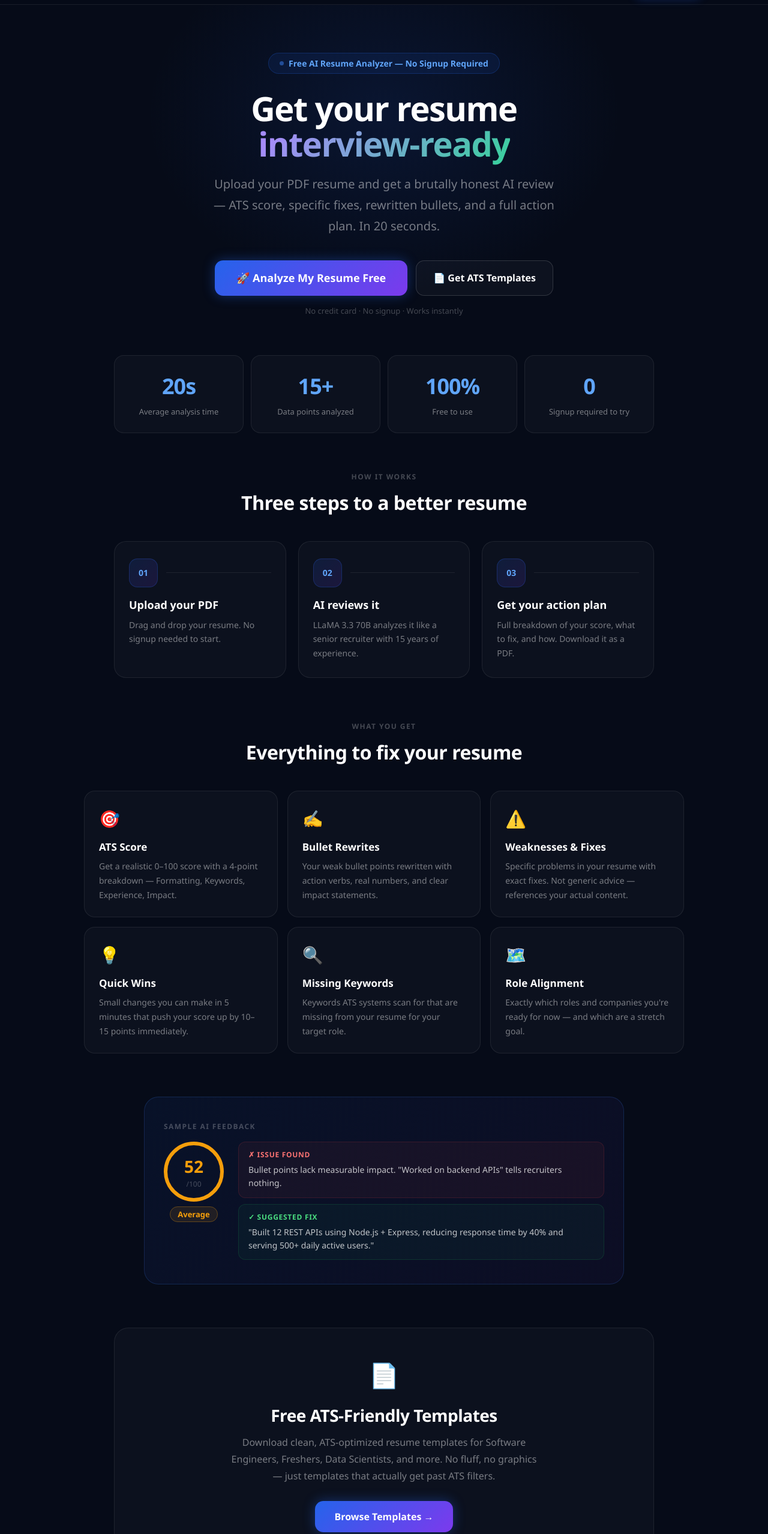
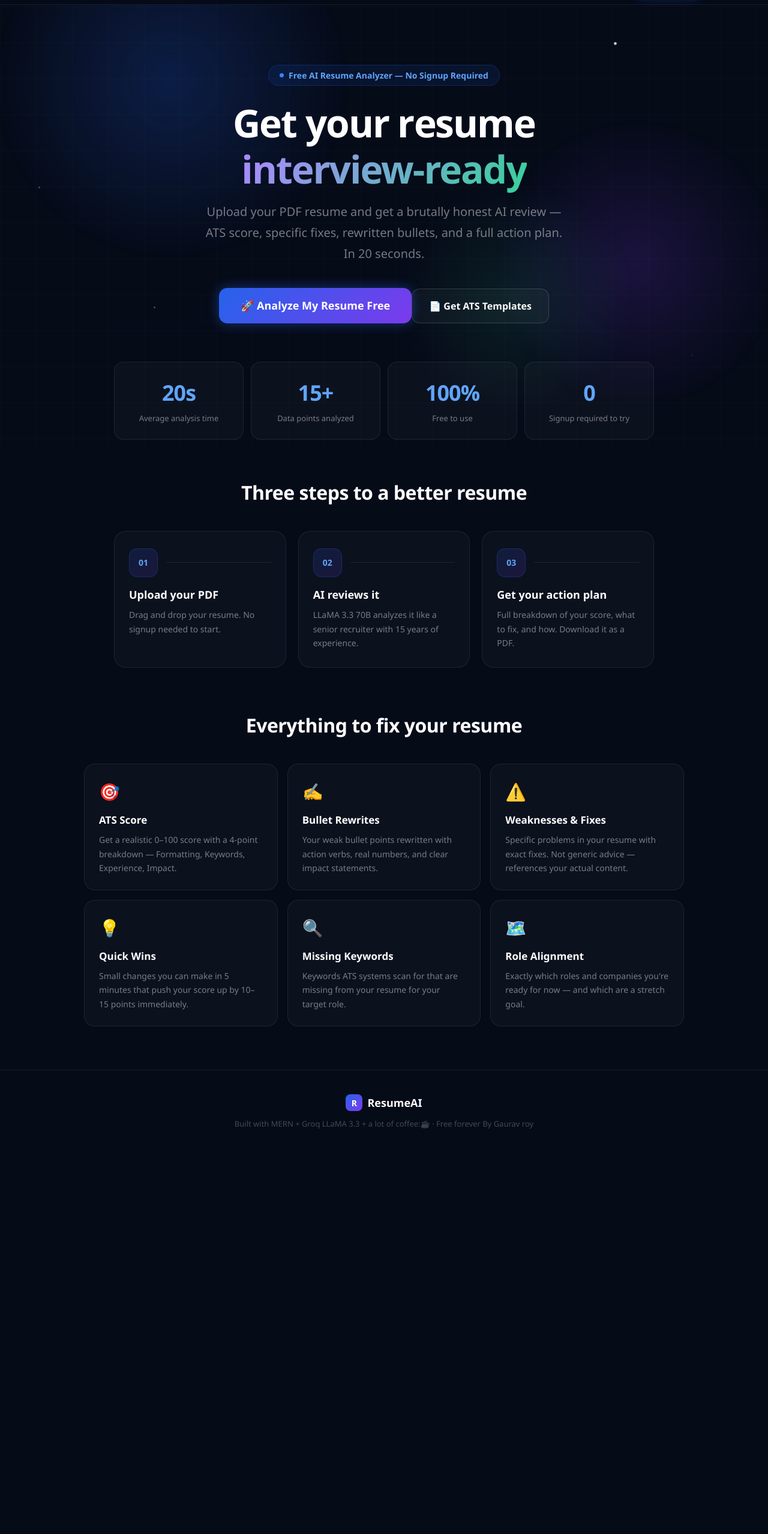
Before and after one commit to roygaurav007/resume-analyzer, a React (Vite) app in the folder client/: page / in a window 1280 px wide. Shown: the part 49-2606 px from the top of the page at 60% size. After the commit the page ends 1973 px from the top, so only its background shows below. Built offline with nearby package versions, Linux system fonts and the light colour scheme; no server answers.

Commit message:
Animation canges to the landing page

```diff
--- a/client/src/pages/Analyze.jsx
+++ b/client/src/pages/Analyze.jsx
@@ -56,7 +56,7 @@ const KnightMascot = ({ uploaded }) => {
   const [frame,setFrame]   = useState(0)
   const [bounce,setBounce] = useState(0)
   const [msgIdx,setMsgIdx] = useState(0)
-  const idle     = ["Welcome, Adventurer!", "Drop thy resume here!", "I shall guide you!", "Upload and conquer!"]
+  const idle     = ["Welcome,to Gaurav's portal Adventurer!", "Drop thy resume here!", "I shall guide you!", "Upload and conquer!"]
   const uploaded_ = ["Excellent! Ready!", "Prepare for battle!", "Click Analyze now!"]
   const msgs = uploaded ? uploaded_ : idle
   useEffect(()=>{const t=setInterval(()=>setFrame(f=>(f+1)%2),500);return()=>clearInterval(t)},[])
--- a/client/src/pages/Landing.jsx
+++ b/client/src/pages/Landing.jsx
@@ -26,24 +26,44 @@ export default function Landing() {
     { val: '0', label: 'Signup required to try' },
   ]
 
+  // Color Constants from Login Page logic
+  const c = {
+    b1: dark ? 'rgba(37,99,235,0.22)' : 'rgba(37,99,235,0.1)',
+    b2: dark ? 'rgba(124,58,237,0.18)' : 'rgba(124,58,237,0.08)',
+    b3: dark ? 'rgba(52,211,153,0.1)' : 'rgba(52,211,153,0.07)',
+    sc: dark ? 'rgba(59,130,246,0.25)' : 'rgba(59,130,246,0.12)',
+    st: dark ? 'white' : '#3b82f6',
+    gr: dark ? 'rgba(255,255,255,0.02)' : 'rgba(37,99,235,0.05)',
+    o1: dark ? '#60a5fa' : '#3b82f6',
+    o2: dark ? '#a78bfa' : '#8b5cf6',
+  }
+
   return (
-    <div style={{ background: 'var(--bg)', minHeight: '100vh', fontFamily: "'Segoe UI', sans-serif", transition: 'background 0.3s' }}>
+    <div style={{ background: 'var(--bg)', minHeight: '100vh', fontFamily: "'Segoe UI', sans-serif", transition: 'background 0.3s', position: 'relative', overflowX: 'hidden' }}>
       <style>{`
-        @keyframes fu { from{opacity:0;transform:translateY(20px)} to{opacity:1;transform:translateY(0)} }
-        @keyframes grad { 0%{background-position:0% 50%} 50%{background-position:100% 50%} 100%{background-position:0% 50%} }
-        @keyframes float { 0%,100%{transform:translateY(0)} 50%{transform:translateY(-8px)} }
-        @keyframes pulse { 0%,100%{opacity:0.5} 50%{opacity:1} }
-        @keyframes glow { 0%,100%{box-shadow:0 0 20px rgba(37,99,235,0.4)} 50%{box-shadow:0 0 40px rgba(37,99,235,0.7)} }
-        .feat-card { background:var(--card-bg); border:1px solid var(--border); border-radius:18px; padding:24px; transition:all 0.3s; }
+        /* Animations from Login Page */
+        @keyframes b1{0%,100%{transform:translate(0,0) scale(1)}45%{transform:translate(50px,-35px) scale(1.08)}75%{transform:translate(-20px,25px) scale(0.94)}}
+        @keyframes b2{0%,100%{transform:translate(0,0) scale(1)}40%{transform:translate(-35px,20px) scale(1.06)}70%{transform:translate(25px,-15px) scale(0.95)}}
+        @keyframes b3{0%,100%{transform:translate(0,0) scale(1)}50%{transform:translate(20px,28px) scale(1.1)}}
+        @keyframes glow{0%,100%{box-shadow:0 0 20px rgba(37,99,235,0.45)}50%{box-shadow:0 0 50px rgba(37,99,235,0.8),0 0 80px rgba(124,58,237,0.3)}}
+        @keyframes grad{0%{background-position:0% 50%}50%{background-position:100% 50%}100%{background-position:0% 50%}}
+        @keyframes fu{from{opacity:0;transform:translateY(16px)}to{opacity:1;transform:translateY(0)}}
+        @keyframes orb1{to{transform:rotate(360deg) translateX(120px) rotate(-360deg)}}
+        @keyframes orb2{to{transform:rotate(-360deg) translateX(80px) rotate(360deg)}}
+        @keyframes tw{0%,100%{opacity:0.15;transform:scale(0.7)}50%{opacity:0.9;transform:scale(1.5)}}
+        @keyframes scan{0%{top:0;opacity:0.7}100%{top:100%;opacity:0}}
+        @keyframes lp{0%{opacity:0;transform:translateY(18px) scale(0.8)}60%{transform:translateY(-3px) scale(1.04)}100%{opacity:1;transform:translateY(0) scale(1)}}
+
+        /* Landing Page Specifics */
+        .feat-card { background:var(--card-bg); border:1px solid var(--border); border-radius:18px; padding:24px; transition:all 0.3s; position:relative; z-index:2; }
         .feat-card:hover { border-color:rgba(37,99,235,0.4); transform:translateY(-4px); box-shadow:0 12px 40px rgba(37,99,235,0.1); }
         .try-btn { display:inline-flex; align-items:center; gap:10px; padding:16px 36px; background:linear-gradient(135deg,#2563eb,#7c3aed); color:white; border-radius:14px; font-size:18px; font-weight:700; text-decoration:none; transition:all 0.3s; animation:glow 3s ease-in-out infinite; }
         .try-btn:hover { transform:translateY(-3px); box-shadow:0 16px 40px rgba(37,99,235,0.6); animation:none; }
         .sec-btn { display:inline-flex; align-items:center; gap:8px; padding:16px 28px; background:var(--bg2); border:1px solid var(--border2); color:var(--text); border-radius:14px; font-size:16px; font-weight:600; text-decoration:none; transition:all 0.3s; }
         .sec-btn:hover { background:var(--bg3); transform:translateY(-2px); }
-        .stat-card { background:var(--card-bg); border:1px solid var(--border); border-radius:16px; padding:24px; text-align:center; }
+        .stat-card { background:var(--card-bg); border:1px solid var(--border); border-radius:16px; padding:24px; text-align:center; position:relative; z-index:2; }
         .step-num { width:48px; height:48px; border-radius:14px; background:linear-gradient(135deg,rgba(37,99,235,0.15),rgba(124,58,237,0.15)); border:1px solid rgba(37,99,235,0.25); display:flex; align-items:center; justify-content:center; font-size:14px; font-weight:900; color:#60a5fa; flex-shrink:0; }
-        /* Mobile adjustments */
-        .hero-btns { display:flex; gap:14px; justify-content:center; flex-wrap:wrap; }
+
         .stats-grid { display:grid; grid-template-columns:repeat(4,1fr); gap:12px; }
         .feat-grid { display:grid; grid-template-columns:repeat(3,1fr); gap:16px; }
         .steps-grid { display:grid; grid-template-columns:repeat(3,1fr); gap:20px; }
@@ -56,33 +76,54 @@ export default function Landing() {
         }
       `}</style>
 
+      {/* ── SHARED BACKGROUND ANIMATIONS ── */}
+      <div style={{ position: 'fixed', inset: 0, pointerEvents: 'none', zIndex: 0 }}>
+        {/* Blobs */}
+        <div style={{ position: 'absolute', top: '-10%', left: '-5%', width: '600px', height: '600px', background: `radial-gradient(circle,${c.b1} 0%,transparent 65%)`, animation: 'b1 14s ease-in-out infinite' }} />
+        <div style={{ position: 'absolute', bottom: '10%', right: '-5%', width: '500px', height: '500px', background: `radial-gradient(circle,${c.b2} 0%,transparent 65%)`, animation: 'b2 18s ease-in-out infinite' }} />
+        <div style={{ position: 'absolute', top: '40%', left: '50%', width: '400px', height: '400px', background: `radial-gradient(circle,${c.b3} 0%,transparent 65%)`, animation: 'b3 11s ease-in-out infinite', transform: 'translateX(-50%)' }} />
+
+        {/* Grid Overlay */}
+        <div style={{ position: 'absolute', inset: 0, backgroundImage: `linear-gradient(${c.gr} 1px,transparent 1px),linear-gradient(90deg,${c.gr} 1px,transparent 1px)`, backgroundSize: '60px 60px' }} />
+
+        {/* Scanning Line */}
+        <div style={{ position: 'absolute', left: 0, right: 0, height: '2px', background: `linear-gradient(90deg,transparent,${c.sc},transparent)`, animation: 'scan 8s linear infinite' }} />
+
+        {/* Twinkling Stars */}
+        {[{ t: '5%', l: '10%' }, { t: '15%', l: '80%' }, { t: '45%', l: '5%' }, { t: '80%', l: '90%' }, { t: '70%', l: '20%' }].map((s, i) => (
+          <div key={i} style={{ position: 'absolute', top: s.t, left: s.l, width: '3px', height: '3px', borderRadius: '50%', background: c.st, animation: `tw ${3 + i}s ease-in-out infinite` }} />
+        ))}
+      </div>
+
       {/* ── HERO ── */}
-      <section style={{ padding: '80px 24px 64px', textAlign: 'center', position: 'relative', overflow: 'hidden' }}>
-        {/* Background blobs */}
-        <div style={{ position: 'absolute', top: '-20%', left: '50%', transform: 'translateX(-50%)', width: '800px', height: '600px', background: `radial-gradient(ellipse,${dark?'rgba(37,99,235,0.12)':'rgba(37,99,235,0.07)'} 0%,transparent 70%)`, pointerEvents: 'none' }}/>
+      <section style={{ padding: '100px 24px 64px', textAlign: 'center', position: 'relative', zIndex: 1 }}>
+        <div style={{ maxWidth: '850px', margin: '0 auto' }}>
 
-        <div style={{ position: 'relative', zIndex: 1, maxWidth: '780px', margin: '0 auto' }}>
-          {/* Badge */}
-          <div style={{ display: 'inline-flex', alignItems: 'center', gap: '8px', background: 'rgba(37,99,235,0.1)', border: '1px solid rgba(37,99,235,0.25)', borderRadius: '99px', padding: '6px 18px', marginBottom: '28px', animation: 'fu 0.5s ease both' }}>
-            <span style={{ width: '7px', height: '7px', background: '#3b82f6', borderRadius: '50%', animation: 'pulse 2s ease-in-out infinite', flexShrink: 0 }}/>
+          {/* Animated Badge */}
+          <div style={{ display: 'inline-flex', alignItems: 'center', gap: '8px', background: 'rgba(37,99,235,0.1)', border: '1px solid rgba(37,99,235,0.25)', borderRadius: '99px', padding: '6px 18px', marginBottom: '28px', animation: 'fu 0.6s ease both' }}>
+            <span style={{ width: '7px', height: '7px', background: '#3b82f6', borderRadius: '50%', animation: 'glow 2s ease-in-out infinite', flexShrink: 0 }} />
             <span style={{ color: '#60a5fa', fontSize: '14px', fontWeight: '600' }}>Free AI Resume Analyzer — No Signup Required</span>
           </div>
 
-          {/* Headline */}
-          <h1 className="hero-h" style={{ fontSize: '56px', fontWeight: '900', color: 'var(--text)', lineHeight: 1.05, marginBottom: '20px', letterSpacing: '-1.5px', animation: 'fu 0.5s ease 0.1s both' }}>
-            Get your resume<br/>
+          {/* Letter-by-Letter Headline */}
+          <h1 className="hero-h" style={{ fontSize: '64px', fontWeight: '900', color: 'var(--text)', lineHeight: 1.05, marginBottom: '20px', letterSpacing: '-2px' }}>
+            <div style={{ marginBottom: '10px' }}>
+              {'Get your resume'.split('').map((ch, i) => (
+                <span key={i} style={{ display: 'inline-block', animation: `lp 0.5s cubic-bezier(0.34,1.56,0.64,1) ${i * 0.04}s both` }}>
+                  {ch === ' ' ? '\u00A0' : ch}
+                </span>
+              ))}
+            </div>
             <span style={{ background: 'linear-gradient(135deg,#60a5fa,#a78bfa,#34d399)', backgroundSize: '200% auto', WebkitBackgroundClip: 'text', WebkitTextFillColor: 'transparent', animation: 'grad 4s ease infinite' }}>
               interview-ready
             </span>
           </h1>
 
-          {/* Subheading */}
-          <p className="hero-sub" style={{ fontSize: '20px', color: 'var(--text3)', lineHeight: 1.75, marginBottom: '40px', maxWidth: '580px', margin: '0 auto 40px', animation: 'fu 0.5s ease 0.2s both' }}>
+          <p className="hero-sub" style={{ fontSize: '20px', color: 'var(--text3)', lineHeight: 1.75, marginBottom: '40px', maxWidth: '600px', margin: '0 auto 40px', animation: 'fu 0.6s ease 0.4s both' }}>
             Upload your PDF resume and get a brutally honest AI review — ATS score, specific fixes, rewritten bullets, and a full action plan. In 20 seconds.
           </p>
 
-          {/* CTAs */}
-          <div className="hero-btns" style={{ animation: 'fu 0.5s ease 0.3s both' }}>
+          <div className="hero-btns" style={{ animation: 'fu 0.6s ease 0.6s both' }}>
             <Link to="/analyze" className="try-btn">
               🚀 Analyze My Resume Free
             </Link>
@@ -90,19 +131,15 @@ export default function Landing() {
               📄 Get ATS Templates
             </Link>
           </div>
-
-          <p style={{ color: 'var(--text4)', fontSize: '13px', marginTop: '16px', animation: 'fu 0.5s ease 0.4s both' }}>
-            No credit card · No signup · Works instantly
-          </p>
         </div>
       </section>
 
       {/* ── STATS ── */}
-      <section style={{ padding: '0 24px 64px' }}>
+      <section style={{ padding: '0 24px 64px', position: 'relative', zIndex: 1 }}>
         <div style={{ maxWidth: '900px', margin: '0 auto' }}>
           <div className="stats-grid">
             {stats.map((s, i) => (
-              <div key={i} className="stat-card" style={{ animation: `fu 0.5s ease ${0.1 + i * 0.08}s both` }}>
+              <div key={i} className="stat-card" style={{ animation: `fu 0.6s ease ${0.8 + i * 0.1}s both` }}>
                 <p style={{ fontSize: '36px', fontWeight: '900', color: '#60a5fa', margin: '0 0 6px', letterSpacing: '-1px' }}>{s.val}</p>
                 <p style={{ fontSize: '13px', color: 'var(--text3)', margin: 0, fontWeight: '500' }}>{s.label}</p>
               </div>
@@ -112,18 +149,17 @@ export default function Landing() {
       </section>
 
       {/* ── HOW IT WORKS ── */}
-      <section style={{ padding: '0 24px 72px' }}>
+      <section style={{ padding: '0 24px 72px', position: 'relative', zIndex: 1 }}>
         <div style={{ maxWidth: '900px', margin: '0 auto' }}>
           <div style={{ textAlign: 'center', marginBottom: '40px' }}>
-            <p style={{ color: 'var(--text4)', fontSize: '12px', fontWeight: '700', textTransform: 'uppercase', letterSpacing: '0.12em', marginBottom: '10px' }}>How It Works</p>
             <h2 style={{ fontSize: '32px', fontWeight: '900', color: 'var(--text)', margin: 0, letterSpacing: '-0.5px' }}>Three steps to a better resume</h2>
           </div>
           <div className="steps-grid">
             {steps.map((s, i) => (
-              <div key={i} style={{ background: 'var(--card-bg)', border: '1px solid var(--border)', borderRadius: '20px', padding: '28px 24px', animation: `fu 0.5s ease ${0.1 + i * 0.1}s both` }}>
+              <div key={i} style={{ background: 'var(--card-bg)', border: '1px solid var(--border)', borderRadius: '20px', padding: '28px 24px', animation: `fu 0.6s ease ${1 + i * 0.1}s both`, position: 'relative', zIndex: 2 }}>
                 <div style={{ display: 'flex', alignItems: 'center', gap: '14px', marginBottom: '16px' }}>
                   <div className="step-num">{s.num}</div>
-                  <div style={{ flex: 1, height: '1px', background: 'var(--border)' }}/>
+                  <div style={{ flex: 1, height: '1px', background: 'var(--border)' }} />
                 </div>
                 <h3 style={{ fontSize: '18px', fontWeight: '800', color: 'var(--text)', marginBottom: '8px' }}>{s.title}</h3>
                 <p style={{ color: 'var(--text3)', fontSize: '14px', lineHeight: 1.7, margin: 0 }}>{s.desc}</p>
@@ -134,15 +170,14 @@ export default function Landing() {
       </section>
 
       {/* ── FEATURES ── */}
-      <section style={{ padding: '0 24px 72px' }}>
+      <section style={{ padding: '0 24px 72px', position: 'relative', zIndex: 1 }}>
         <div style={{ maxWidth: '1000px', margin: '0 auto' }}>
           <div style={{ textAlign: 'center', marginBottom: '40px' }}>
-            <p style={{ color: 'var(--text4)', fontSize: '12px', fontWeight: '700', textTransform: 'uppercase', letterSpacing: '0.12em', marginBottom: '10px' }}>What You Get</p>
             <h2 style={{ fontSize: '32px', fontWeight: '900', color: 'var(--text)', margin: 0, letterSpacing: '-0.5px' }}>Everything to fix your resume</h2>
           </div>
           <div className="feat-grid">
             {features.map((f, i) => (
-              <div key={i} className="feat-card" style={{ animation: `fu 0.5s ease ${0.05 + i * 0.07}s both` }}>
+              <div key={i} className="feat-card" style={{ animation: `fu 0.6s ease ${1.2 + i * 0.05}s both` }}>
                 <div style={{ fontSize: '28px', marginBottom: '14px' }}>{f.icon}</div>
                 <h3 style={{ fontSize: '17px', fontWeight: '800', color: 'var(--text)', marginBottom: '8px' }}>{f.title}</h3>
                 <p style={{ color: 'var(--text3)', fontSize: '14px', lineHeight: 1.7, margin: 0 }}>{f.desc}</p>
@@ -152,78 +187,18 @@ export default function Landing() {
         </div>
       </section>
 
-      {/* ── SAMPLE RESULT ── */}
-      <section style={{ padding: '0 24px 72px' }}>
-        <div style={{ maxWidth: '800px', margin: '0 auto' }}>
-          <div style={{ background: 'linear-gradient(135deg,rgba(37,99,235,0.08),rgba(124,58,237,0.06))', border: '1px solid rgba(59,130,246,0.2)', borderRadius: '24px', padding: '40px 32px' }}>
-            <p style={{ color: 'var(--text4)', fontSize: '12px', fontWeight: '700', textTransform: 'uppercase', letterSpacing: '0.12em', marginBottom: '16px' }}>Sample AI Feedback</p>
-            <div style={{ display: 'flex', gap: '24px', alignItems: 'flex-start', flexWrap: 'wrap' }}>
-              {/* Score */}
-              <div style={{ textAlign: 'center', flexShrink: 0 }}>
-                <div style={{ width: '100px', height: '100px', borderRadius: '50%', border: '6px solid #f59e0b', display: 'flex', flexDirection: 'column', alignItems: 'center', justifyContent: 'center', margin: '0 auto 8px' }}>
-                  <span style={{ fontSize: '28px', fontWeight: '900', color: '#f59e0b' }}>52</span>
-                  <span style={{ color: 'var(--text4)', fontSize: '12px' }}>/100</span>
-                </div>
-                <span style={{ color: '#f59e0b', fontSize: '13px', fontWeight: '700', background: 'rgba(245,158,11,0.1)', padding: '3px 12px', borderRadius: '99px', border: '1px solid rgba(245,158,11,0.3)' }}>Average</span>
-              </div>
-              {/* Feedback snippets */}
-              <div style={{ flex: 1, minWidth: '240px' }}>
-                <div style={{ background: 'rgba(239,68,68,0.06)', border: '1px solid rgba(239,68,68,0.15)', borderRadius: '12px', padding: '12px 16px', marginBottom: '10px' }}>
-                  <p style={{ color: '#f87171', fontSize: '12px', fontWeight: '700', textTransform: 'uppercase', letterSpacing: '0.06em', marginBottom: '5px' }}>✗ Issue Found</p>
-                  <p style={{ color: 'var(--text2)', fontSize: '14px', lineHeight: 1.6, margin: 0 }}>Bullet points lack measurable impact. "Worked on backend APIs" tells recruiters nothing.</p>
-                </div>
-                <div style={{ background: 'rgba(34,197,94,0.05)', border: '1px solid rgba(34,197,94,0.15)', borderRadius: '12px', padding: '12px 16px' }}>
-                  <p style={{ color: '#4ade80', fontSize: '12px', fontWeight: '700', textTransform: 'uppercase', letterSpacing: '0.06em', marginBottom: '5px' }}>✓ Suggested Fix</p>
-                  <p style={{ color: 'var(--text2)', fontSize: '14px', lineHeight: 1.6, margin: 0 }}>"Built 12 REST APIs using Node.js + Express, reducing response time by 40% and serving 500+ daily active users."</p>
-                </div>
-              </div>
-            </div>
+      {/* ── FOOTER ── */}
+      <footer style={{ borderTop: '1px solid var(--border)', padding: '40px 24px', textAlign: 'center', position: 'relative', zIndex: 1 }}>
+        <div style={{ display: 'flex', alignItems: 'center', justifyContent: 'center', gap: '8px', marginBottom: '12px' }}>
+          <div style={{ width: '28px', height: '28px', background: 'linear-gradient(135deg,#2563eb,#7c3aed)', borderRadius: '8px', display: 'flex', alignItems: 'center', justifyContent: 'center' }}>
+            <span style={{ color: 'white', fontWeight: '900', fontSize: '14px' }}>R</span>
           </div>
-        </div>
-      </section>
-
-      {/* ── TEMPLATES TEASER ── */}
-      <section style={{ padding: '0 24px 72px' }}>
-        <div style={{ maxWidth: '900px', margin: '0 auto', background: 'var(--card-bg)', border: '1px solid var(--border)', borderRadius: '24px', padding: '48px 32px', textAlign: 'center' }}>
-          <div style={{ fontSize: '40px', marginBottom: '16px' }}>📄</div>
-          <h2 style={{ fontSize: '28px', fontWeight: '900', color: 'var(--text)', marginBottom: '10px', letterSpacing: '-0.5px' }}>Free ATS-Friendly Templates</h2>
-          <p style={{ color: 'var(--text3)', fontSize: '16px', lineHeight: 1.75, marginBottom: '28px', maxWidth: '520px', margin: '0 auto 28px' }}>
-            Download clean, ATS-optimized resume templates for Software Engineers, Freshers, Data Scientists, and more. No fluff, no graphics — just templates that actually get past ATS filters.
-          </p>
-          <Link to="/templates" className="try-btn" style={{ display: 'inline-flex', fontSize: '16px', padding: '14px 32px' }}>
-            Browse Templates →
-          </Link>
-        </div>
-      </section>
-
-      {/* ── FINAL CTA ── */}
-      <section style={{ padding: '0 24px 80px' }}>
-        <div style={{ maxWidth: '680px', margin: '0 auto', textAlign: 'center' }}>
-          <h2 style={{ fontSize: '36px', fontWeight: '900', color: 'var(--text)', marginBottom: '14px', letterSpacing: '-0.8px' }}>
-            Ready to fix your resume?
-          </h2>
-          <p style={{ color: 'var(--text3)', fontSize: '17px', marginBottom: '32px', lineHeight: 1.7 }}>
-            Takes 20 seconds. No signup. Completely free.
-          </p>
-          <Link to="/analyze" className="try-btn" style={{ fontSize: '17px', padding: '16px 40px' }}>
-            🚀 Analyze My Resume Now
-          </Link>
-        </div>
-      </section>
-
-      {/* ── FOOTER ── */}
-      <footer style={{ borderTop: '1px solid var(--border)', padding: '24px', textAlign: 'center' }}>
-        <div style={{ display: 'flex', alignItems: 'center', justifyContent: 'center', gap: '8px', marginBottom: '8px' }}>
-          <div style={{ width: '24px', height: '24px', background: 'linear-gradient(135deg,#2563eb,#7c3aed)', borderRadius: '6px', display: 'flex', alignItems: 'center', justifyContent: 'center' }}>
-            <span style={{ color: 'white', fontWeight: '900', fontSize: '12px' }}>R</span>
-          </div>
-          <span style={{ fontWeight: '800', color: 'var(--text)', fontSize: '15px' }}>ResumeAI</span>
+          <span style={{ fontWeight: '800', color: 'var(--text)', fontSize: '18px' }}>ResumeAI</span>
         </div>
         <p style={{ color: 'var(--text4)', fontSize: '13px', margin: 0 }}>
-          Built with MERN + Groq LLaMA 3.3 · Free forever ·{' '}
-          <Link to="/analyze" style={{ color: '#3b82f6', textDecoration: 'none' }}>Try it now</Link>
-          {' · '}
-          <Link to="/templates" style={{ color: '#3b82f6', textDecoration: 'none' }}>Templates</Link>
+          Built with MERN + Groq LLaMA 3.3 + a lot of coffee:☕ · Free forever
+          By Gaurav roy
+
         </p>
       </footer>
     </div>
```
Also changed, not shown: 1 other file (tests, documents, lock files or other folders).
